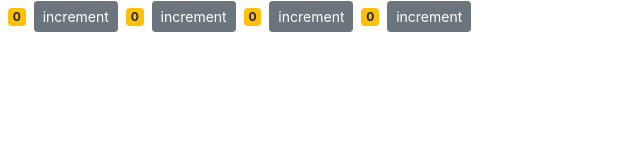
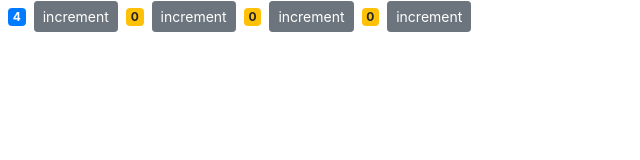
Before and after one commit to JennMP88/moshPractice, a React (Create React App) app: page / in a window 1280 px wide. Shown: the top 160 px of the page, without its empty margins (0-640 px from the left). Built offline with nearby package versions, Linux system fonts and the light colour scheme.

Commit message:
passing props

```diff
--- a/src/components/counter.jsx
+++ b/src/components/counter.jsx
@@ -1,10 +1,10 @@
 import React, { Component } from 'react'
 
 class Counter extends Component {
-    constructor(){
-    super()
+    constructor(props){
+    super(props )
     this.state = {
-        count: 0,
+        value: this.props.value
         // imageUrl:'http://picsum.photos/200'
         // tags: []
     }};
@@ -14,17 +14,17 @@ class Counter extends Component {
     // ---------------------Helper Functions
     getBadgeClasses() {
         let classes = 'badge m-2 badge-';
-        classes += (this.state.count === 0) ? 'warning' : 'primary';
+        classes += (this.state.value === 0) ? 'warning' : 'primary';
         return classes;
     }
 
-    formatCount() {
+    formatvalue() {
         //OBJECT DESTRUCTURING
-        // const { count }=this.state;
-        // return this.state.count ===0? "Zero" : this.state.count;
+        // const { value }=this.state;
+        // return this.state.value ===0? "Zero" : this.state.value;
 
-        const { count } = this.state;
-        return { count } === 0 ? 'Zero' : count;
+        const { value } = this.state;
+        return { value } === 0 ? 'Zero' : value;
     }
 
     renderTags(){
@@ -36,17 +36,17 @@ class Counter extends Component {
     handleIncrement=(e)=>{
         console.log("increment clicked", this);
         console.log(e);
-        this.setState({count:this.state.count+1})
+        this.setState({value:this.state.value+1})
     }
 
 
 
     render() {
-
+        console.log('props', this.props);
         return (
             <>
             {/* <img src = {this.state.imageUrl} alt=""/> */}
-            <span className={this.getBadgeClasses()}>{this.formatCount()}</span>
+            <span className={this.getBadgeClasses()}>{this.formatvalue()}</span>
             <button
             onClick={ ()=>this.handleIncrement({id:1})}
             className='btn btn-secondary btn-sm'
--- a/src/components/counters.jsx
+++ b/src/components/counters.jsx
@@ -2,11 +2,11 @@ import React, { Component } from 'react'
 import Counter from './counter';
 
 class Counters extends Component {
-    constructor(){
+ constructor(){
         super()
         this.state={
             counters:[
-                {id:1, value:0},
+                {id:1, value:4},
                 {id:2, value:0},
                 {id:3, value:0},
                 {id:4, value:0},
@@ -17,7 +17,8 @@ class Counters extends Component {
     render() {
         return (
             <>
-                {this.state.counters.map(counter=> <Counter key={counter.id}/>)}
+                {this.state.counters.map(counter=>
+                <Counter  key={counter.id} value={counter.value} selected={true}/>)}
 
             </>
         )
```
